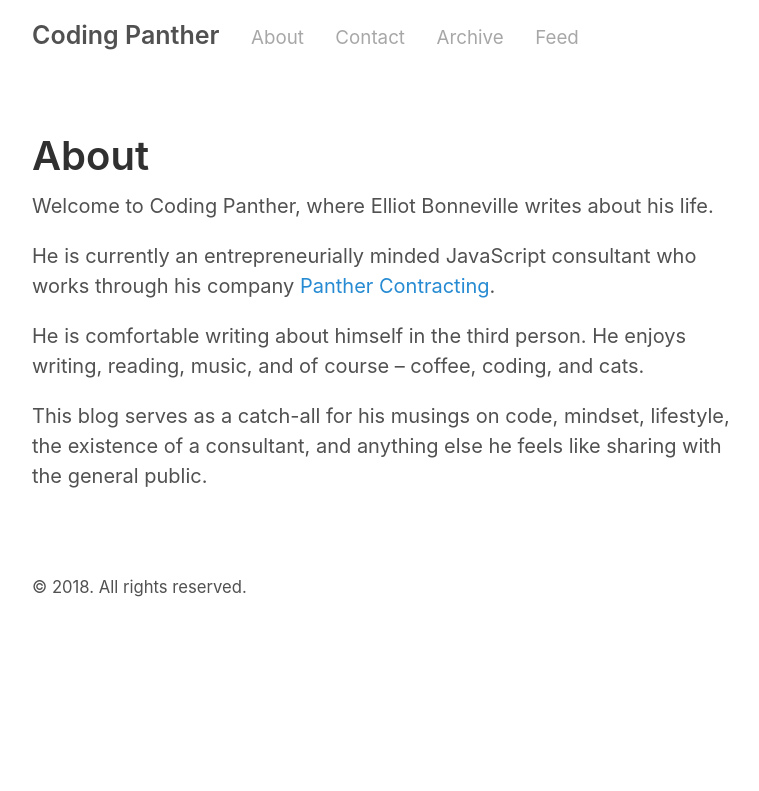
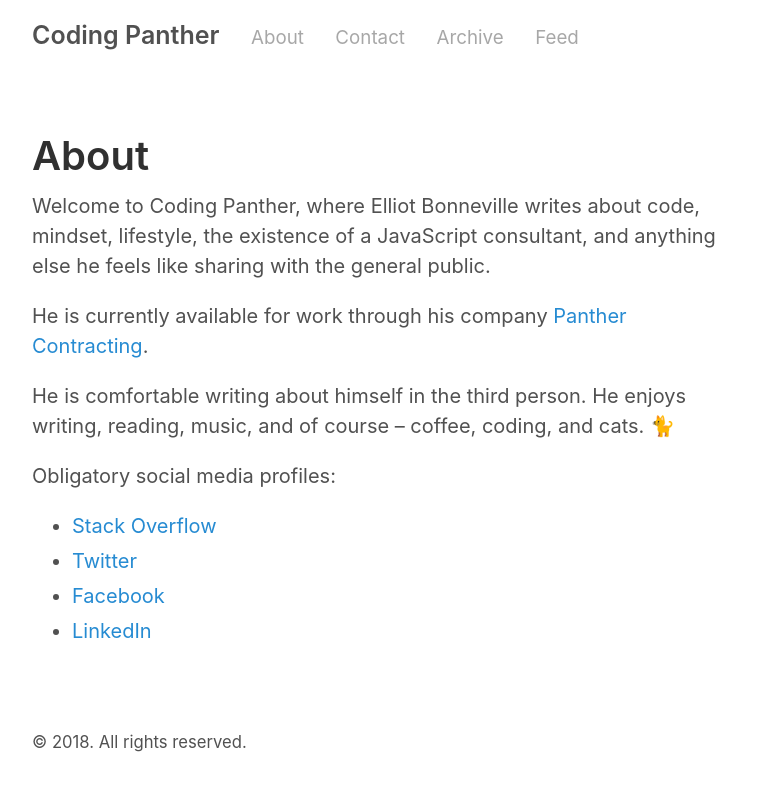
Before and after one commit to elliotbonneville/elliotbonneville.github.io, a Jekyll site: the page built from about.md, in a window 1280 px wide. Shown: the top 791 px of the page, without its empty margins (258-1017 px from the left). Built offline with Jekyll 4.4.1, drawn with Linux system fonts in a browser that asks for light colours.

Commit message:
Update About page again

```diff
--- a/about.md
+++ b/about.md
@@ -3,10 +3,15 @@
 title: About
 ---
 
-Welcome to Coding Panther, where Elliot Bonneville writes about his life.
+Welcome to Coding Panther, where Elliot Bonneville writes about code, mindset, lifestyle, the existence of a JavaScript consultant, and anything else he feels like sharing with the general public.
 
-He is currently an entrepreneurially minded JavaScript consultant who works through his company [Panther Contracting](https://www.panthercontracting.com).
+He is currently available for work through his company [Panther Contracting](https://www.panthercontracting.com).
 
-He is comfortable writing about himself in the third person. He enjoys writing, reading, music, and of course -- coffee, coding, and cats.
+He is comfortable writing about himself in the third person. He enjoys writing, reading, music, and of course -- coffee, coding, and cats. 🐈
 
-This blog serves as a catch-all for his musings on code, mindset, lifestyle, the existence of a consultant, and anything else he feels like sharing with the general public.
+Obligatory social media profiles:
+
+- [Stack Overflow](https://stackoverflow.com/users/339852/elliot-bonneville)
+- [Twitter](https://twitter.com/elliotbnvl)
+- [Facebook](https://facebook.com/elliotbnvl)
+- [LinkedIn](https://linkedin.com/in/elliotbonneville)
```
